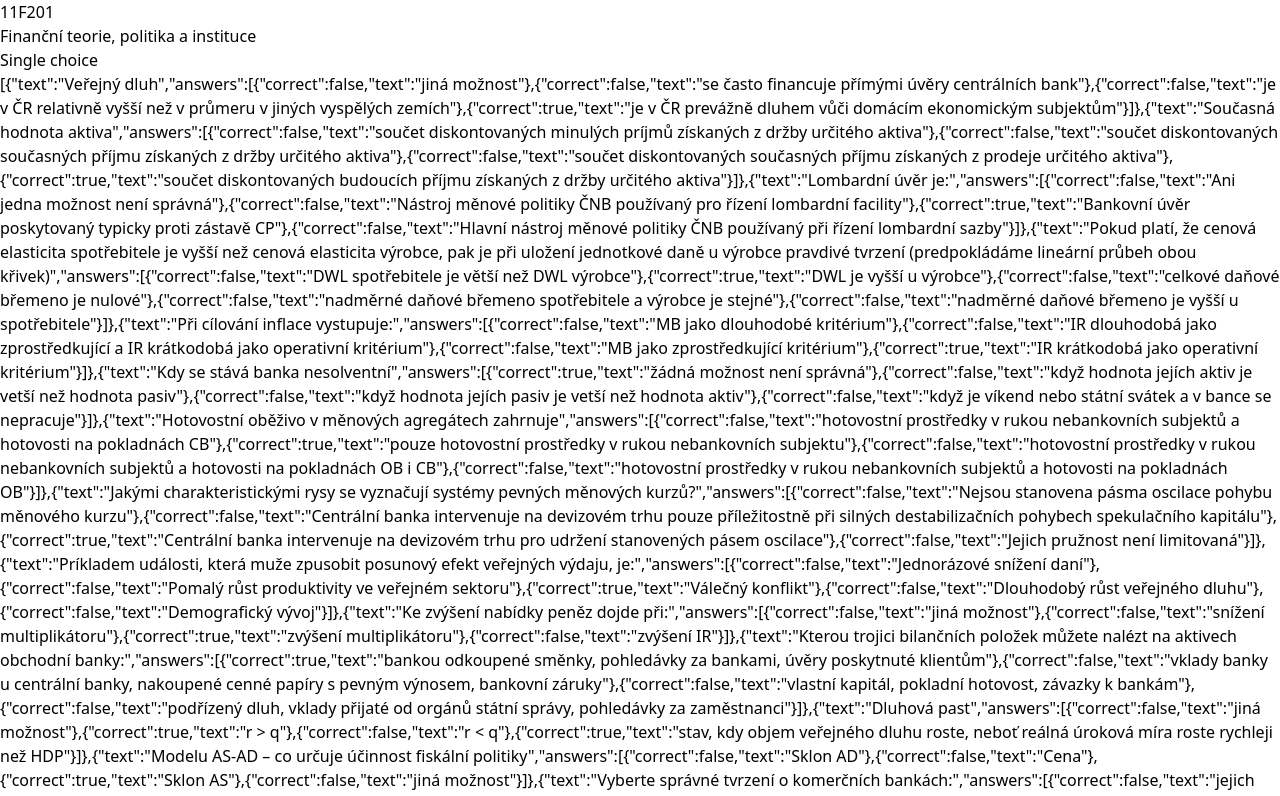
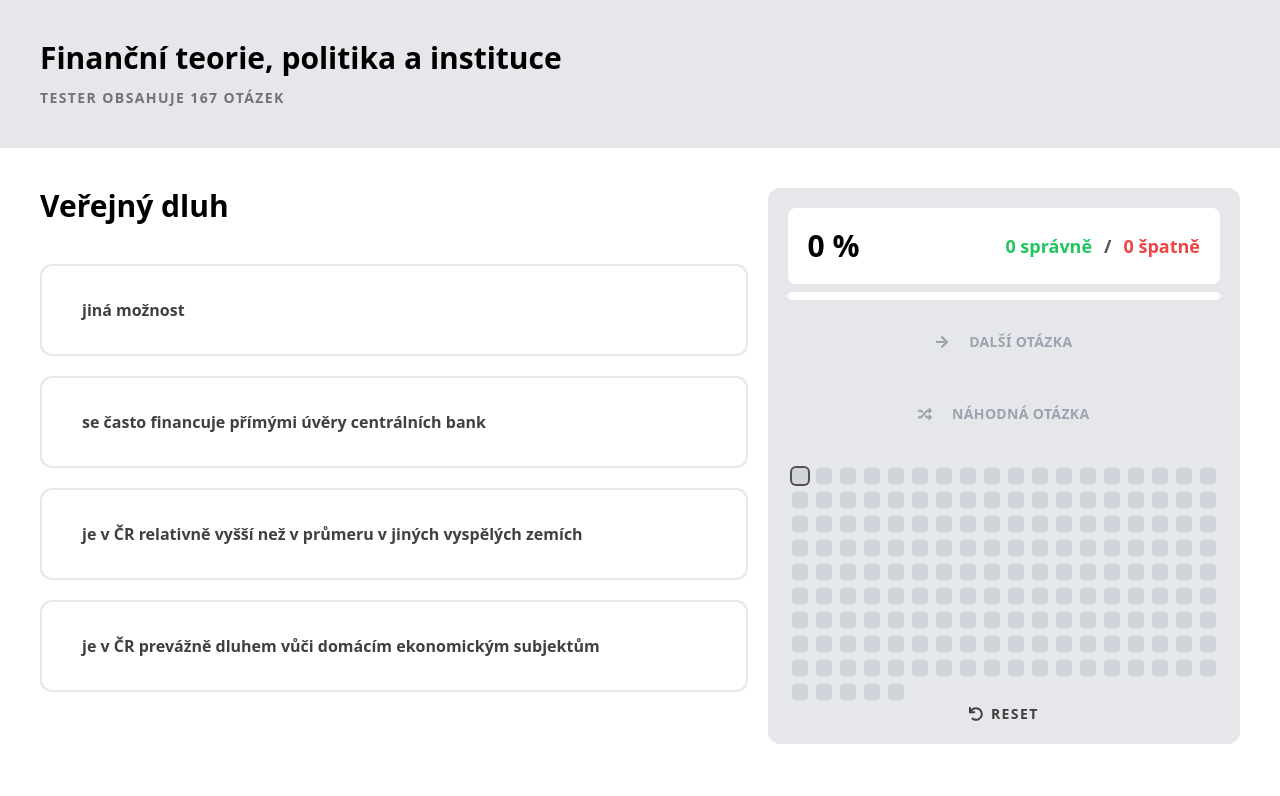
Before and after one commit to jirkavrba/vse-tester, a Next.js app: page /tester/11F201 in a window 1280 px wide. Shown: the top 796 px of the page. Built offline with nearby package versions, Linux system fonts and the light colour scheme.

Commit message:
The application is now somehow working

```diff
--- a/src/components/Answer.tsx
+++ b/src/components/Answer.tsx
@@ -1,5 +1,5 @@
 import { useContext } from "react";
-import { AppContext } from "../App";
+import { ApplicationContext } from "../layout/ApplicationLayout";
 
 export interface AnswerProps {
     correct: boolean,
@@ -10,7 +10,7 @@ export interface AnswerProps {
 };
 
 const Answer: React.FC<AnswerProps> = ({correct, revealed, selected, text, onSelect}: AnswerProps) => {
-    const {darkmode} = useContext(AppContext);
+    const {darkmode} = useContext(ApplicationContext);
 
     const base = darkmode
         ? "border-neutral-800 bg-neutral-800 text-neutral-300 hover:border-neutral-600 hover:shadow-lg"
--- a/src/components/Button.tsx
+++ b/src/components/Button.tsx
@@ -1,24 +1,36 @@
 import React, { useContext } from "react";
-import { AppContext } from "../App";
+import { ApplicationContext } from "../layout/ApplicationLayout";
 
 export interface ButtonProps {
-    onClick: () => void
-    disabled?: boolean,
-    className?: string,
-    children?: React.ReactNode,
+    onClick: () => void;
+    disabled?: boolean;
+    className?: string;
+    children?: React.ReactNode;
 }
 
-const Button: React.FC<ButtonProps> = ({ children = [], className = "", disabled = false, onClick }: ButtonProps) => {
-    const {darkmode} = useContext(AppContext);
+const Button: React.FC<ButtonProps> = ({
+    children = [],
+    className = "",
+    disabled = false,
+    onClick,
+}: ButtonProps) => {
+    const { darkmode } = useContext(ApplicationContext);
 
     return (
-        <button className={
-            `${className} flex flex-row items-center justify-center font-bold uppercase tracking-wide text-sm py-5 rounded-lg transition
-             ${disabled
-                ? (darkmode ? 'bg-neutral-800 text-neutral-700' : 'bg-gray-200 text-gray-400')
-                : (darkmode ? 'bg-neutral-700 text-white hover:bg-neutral-600' : 'shadow hover:shadow-lg bg-white text-black')
-             }`
-        } disabled={disabled} onClick={onClick}>
+        <button
+            className={`${className} flex flex-row items-center justify-center rounded-lg py-5 text-sm font-bold uppercase tracking-wide transition
+             ${
+                 disabled
+                     ? darkmode
+                         ? "bg-neutral-800 text-neutral-700"
+                         : "bg-gray-200 text-gray-400"
+                     : darkmode
+                     ? "bg-neutral-700 text-white hover:bg-neutral-600"
+                     : "bg-white text-black shadow hover:shadow-lg"
+             }`}
+            disabled={disabled}
+            onClick={onClick}
+        >
             {children}
         </button>
     );
--- a/src/components/Print.tsx
+++ b/src/components/Print.tsx
@@ -13,7 +13,7 @@ const Print: React.FC<PrintProperties> = ({ questionSet, onClose }: PrintPropert
             <header className="flex flex-row justify-between items-start">
                 <div>
                     <h2 className="text-gray-500 font-mono font-bold text-xl tracking-wider">{questionSet.subject}</h2>
-                    <h1 className="font-black text-3xl">{questionSet.title}</h1>
+                    <h1 className="font-black text-3xl">{questionSet.name}</h1>
                 </div>
                 <Button className="px-5 print:hidden" onClick={onClose}>
                     <FaArrowLeft />
--- a/src/components/Progress.tsx
+++ b/src/components/Progress.tsx
@@ -1,31 +1,61 @@
 import { useContext } from "react";
-import { AppContext } from "../App";
+import { ApplicationContext } from "../layout/ApplicationLayout";
 
 export interface ProgressProps {
-    correct: number,
-    incorrect: number,
-    total: number,
+    correct: number;
+    incorrect: number;
+    total: number;
 }
 
-const Progress: React.FC<ProgressProps> = ({ correct, incorrect, total }: ProgressProps) => {
-    const { darkmode } = useContext(AppContext);
-    const percentage = Math.floor(correct * 100 / Math.max(1, correct + incorrect));
-    const progress = (correct + incorrect) * 100 / total;
+const Progress: React.FC<ProgressProps> = ({
+    correct,
+    incorrect,
+    total,
+}: ProgressProps) => {
+    const { darkmode } = useContext(ApplicationContext);
+    const percentage = Math.floor(
+        (correct * 100) / Math.max(1, correct + incorrect)
+    );
+    const progress = ((correct + incorrect) * 100) / total;
 
     return (
         <div className="flex flex-col">
-            <div className={`${darkmode ? "bg-neutral-900" : "bg-white"} flex flex-row items-center justify-between rounded-lg p-5 font-bold`}>
-                <h1 className={`${darkmode ? "text-white" : "text-black"} text-xl lg:text-3xl flex-grow`}>{percentage}&nbsp;%</h1>
-                <span className="text-green-500 text-sm lg:text-lg">{correct} správně</span>
-                <span className="text-neutral-600 mx-2 lg:mx-3 text-sm lg:text-lg">/</span>
-                <span className="text-red-500 text-sm lg:text-lg">{incorrect} špatně</span>
+            <div
+                className={`${
+                    darkmode ? "bg-neutral-900" : "bg-white"
+                } flex flex-row items-center justify-between rounded-lg p-5 font-bold`}
+            >
+                <h1
+                    className={`${
+                        darkmode ? "text-white" : "text-black"
+                    } flex-grow text-xl lg:text-3xl`}
+                >
+                    {percentage}&nbsp;%
+                </h1>
+                <span className="text-sm text-green-500 lg:text-lg">
+                    {correct} správně
+                </span>
+                <span className="mx-2 text-sm text-neutral-600 lg:mx-3 lg:text-lg">
+                    /
+                </span>
+                <span className="text-sm text-red-500 lg:text-lg">
+                    {incorrect} špatně
+                </span>
             </div>
 
-            <div className={`${darkmode ? "bg-neutral-900" : "bg-white"} h-2 rounded-lg relative mt-2`} title={`${Math.floor(progress * 100) / 100}%`}>
-                <div className="absolute left-0 top-0 h-2 bg-blue-500 rounded-lg transition-all" style={{ width: `${progress}%`}}></div>
+            <div
+                className={`${
+                    darkmode ? "bg-neutral-900" : "bg-white"
+                } relative mt-2 h-2 rounded-lg`}
+                title={`${Math.floor(progress * 100) / 100}%`}
+            >
+                <div
+                    className="absolute left-0 top-0 h-2 rounded-lg bg-blue-500 transition-all"
+                    style={{ width: `${progress}%` }}
+                ></div>
             </div>
         </div>
     );
-}
+};
 
 export default Progress;
--- a/src/components/QuestionsOverview.tsx
+++ b/src/components/QuestionsOverview.tsx
@@ -1,47 +1,67 @@
 import { useContext } from "react";
-import { AppContext } from "../App";
+import { ApplicationContext } from "../layout/ApplicationLayout";
 import { QuestionState } from "../types";
 
 export interface QuestionsOverviewProps {
-    questions: Array<QuestionState>,
-    selected: number,
-    onSelect: (index: number) => void
+    questions: Array<QuestionState>;
+    selected: number;
+    onSelect: (index: number) => void;
 }
 
-
 interface QuestionSquareProps {
-    state: QuestionState,
-    index: number,
-    active: boolean,
-    onSelect: (index: number) => void
+    state: QuestionState;
+    index: number;
+    active: boolean;
+    onSelect: (index: number) => void;
 }
 
-const QuestionSquare: React.FC<QuestionSquareProps> = ({ state, index, active, onSelect }: QuestionSquareProps) => {
-    const {darkmode} = useContext(AppContext);
+const QuestionSquare: React.FC<QuestionSquareProps> = ({
+    state,
+    index,
+    active,
+    onSelect,
+}: QuestionSquareProps) => {
+    const { darkmode } = useContext(ApplicationContext);
     const classes = {
-        [QuestionState.Correct]: `bg-green-500 hover:bg-green-400 ${darkmode ? "ring-green-300" : "ring-green-700"}`,
-        [QuestionState.Incorrect]: `bg-red-500 hover:bg-red-400 ${darkmode ? "ring-red-300" : "ring-red-800"}`,
+        [QuestionState.Correct]: `bg-green-500 hover:bg-green-400 ${
+            darkmode ? "ring-green-300" : "ring-green-700"
+        }`,
+        [QuestionState.Incorrect]: `bg-red-500 hover:bg-red-400 ${
+            darkmode ? "ring-red-300" : "ring-red-800"
+        }`,
         [QuestionState.Unanswered]: darkmode
             ? "bg-neutral-700 hover:bg-neutral-500 text-neutral-400 ring-neutral-500"
             : "bg-gray-300 hover:bg-gray-500 ring-neutral-600",
-    }
+    };
 
     return (
-        <div onClick={() => onSelect(index)} className={`font-bold text-xs flex flex-col items-center justify-center transition cursor-pointer rounded font-mono w-4 h-4 m-1 ${active ? 'ring-2' : ''} ${classes[state]}`}/>
+        <div
+            onClick={() => onSelect(index)}
+            className={`m-1 flex h-4 w-4 cursor-pointer flex-col items-center justify-center rounded font-mono text-xs font-bold transition ${
+                active ? "ring-2" : ""
+            } ${classes[state]}`}
+        />
     );
-}
+};
 
-const QuestionsOverview: React.FC<QuestionsOverviewProps> = ({ questions, selected, onSelect }: QuestionsOverviewProps) => {
+const QuestionsOverview: React.FC<QuestionsOverviewProps> = ({
+    questions,
+    selected,
+    onSelect,
+}: QuestionsOverviewProps) => {
     return (
-        <div className="flex-grow flex flex-row flex-wrap items-start content-start justify-start mt-5">
-            {
-                questions.map((state, i) =>
-                    <QuestionSquare key={i} index={i} state={state} active={selected === i} onSelect={(index) => onSelect(index)} />
-                )
-            }
+        <div className="mt-5 flex flex-grow flex-row flex-wrap content-start items-start justify-start">
+            {questions.map((state, i) => (
+                <QuestionSquare
+                    key={i}
+                    index={i}
+                    state={state}
+                    active={selected === i}
+                    onSelect={(index) => onSelect(index)}
+                />
+            ))}
         </div>
     );
-
-}
+};
 
 export default QuestionsOverview;
--- a/src/components/Tester.tsx
+++ b/src/components/Tester.tsx
@@ -1,4 +1,4 @@
-import { useContext, useEffect, useMemo, useState } from "react";
+import { useContext, useEffect, useMemo, useState, useId } from "react";
 import { FaArrowRight, FaCheck, FaRandom, FaUndo } from "react-icons/fa";
 import seedrandom from "seedrandom";
 import { ApplicationContext } from "../layout/ApplicationLayout";
@@ -22,22 +22,20 @@ const Tester: React.FC<TesterProps> = ({
     const [revealed, setRevealed] = useState<boolean>(false);
     const [selected, setSelected] = useState<Array<string>>([]);
     const [index, setIndex] = useState<number>(0);
-    const [nonce, setNonce] = useState<number>(Math.random());
     const [states, setStates] = useState<Array<QuestionState>>([]);
 
     const { darkmode } = useContext(ApplicationContext);
 
-    const key = `key_${title.replace(/[^a-zA-Z0-9]+/, "-")}`;
+    const key = `key_${(title ?? "").replace(/[^a-zA-Z0-9]+/, "-")}`;
 
     useEffect(() => {
         const defaultStates = [...new Array(questions.length)].fill([
             QuestionState.Unanswered,
         ]);
 
-        setIndex(Math.floor(Math.random() * questions.length));
+        // setIndex(Math.floor(Math.random() * questions.length));
         setRevealed(false);
         setStates(defaultStates);
-        setNonce(Math.random());
 
         const stored = window.localStorage.getItem(key);
 
@@ -115,7 +113,6 @@ const Tester: React.FC<TesterProps> = ({
     const nextQuestion = () => {
         setIndex((index) => (index + 1) % questions.length);
         setRevealed(false);
-        setNonce(Math.random());
     };
 
     const randomQuestion = () => {
@@ -131,13 +128,11 @@ const Tester: React.FC<TesterProps> = ({
 
         setIndex(remaining[Math.floor(Math.random() * remaining.length)] ?? 0);
         setRevealed(false);
-        setNonce(Math.random());
     };
 
     const directQuestion = (index: number) => {
         setIndex(index);
         setRevealed(false);
-        setNonce(Math.random());
     };
 
     const reset = () => {
@@ -149,11 +144,6 @@ const Tester: React.FC<TesterProps> = ({
 
         window.localStorage.removeItem(key);
     };
-
-    const answers = useMemo(() => {
-        const random = seedrandom(nonce.toString());
-        return question.answers.sort((_a, _b) => 0.5 - random());
-    }, [nonce, question.answers]);
 
     return (
         <div
@@ -170,7 +160,7 @@ const Tester: React.FC<TesterProps> = ({
                     {question.text}
                 </h1>
                 <div className="mt-4 flex flex-col lg:mt-10">
-                    {answers.map((answer, i) => (
+                    {question.answers.map((answer, i) => (
                         <Answer
                             key={i}
                             text={answer.text}
--- a/src/pages/tester/[subject].tsx
+++ b/src/pages/tester/[subject].tsx
@@ -5,18 +5,20 @@ import {
     NextPage,
 } from "next";
 import Head from "next/head";
+import Header from "../../components/Header";
+import Tester from "../../components/Tester";
 import ApplicationLayout from "../../layout/ApplicationLayout";
 import { fetchQuestionSets } from "../../lib/questions";
-import type { Question, QuestionSet } from "../../types";
+import type { QuestionSet } from "../../types";
 
-type TesterProps = QuestionSet;
+type TesterPageProps = QuestionSet;
 
-const Tester: NextPage<TesterProps> = ({
+const TesterPage: NextPage<TesterPageProps> = ({
     name,
     subject,
     multichoice,
     questions,
-}: TesterProps) => {
+}: TesterPageProps) => {
     return (
         <>
             <Head>
@@ -35,10 +37,12 @@ const Tester: NextPage<TesterProps> = ({
                 />
             </Head>
             <ApplicationLayout>
-                <div>{subject}</div>
-                <div>{name}</div>
-                <div>{multichoice ? "Multichoice" : "Single choice"}</div>
-                <div>{JSON.stringify(questions)}</div>
+                <Header title={name} questionsCount={questions.length}/>
+                <Tester
+                    title={name}
+                    multichoice={multichoice}
+                    questions={questions}
+                />
             </ApplicationLayout>
         </>
     );
@@ -59,7 +63,7 @@ export const getStaticPaths: GetStaticPaths = async () => {
     };
 };
 
-export const getStaticProps: GetStaticProps<TesterProps> = async (
+export const getStaticProps: GetStaticProps<TesterPageProps> = async (
     context: GetStaticPropsContext
 ) => {
     const { params } = context;
@@ -73,4 +77,4 @@ export const getStaticProps: GetStaticProps<TesterProps> = async (
     };
 };
 
-export default Tester;
+export default TesterPage;
```
Also changed, not shown: src/pages/index.tsx (+4 -4 lines), src/types/index.ts (renamed from src/types/index.d.ts).
